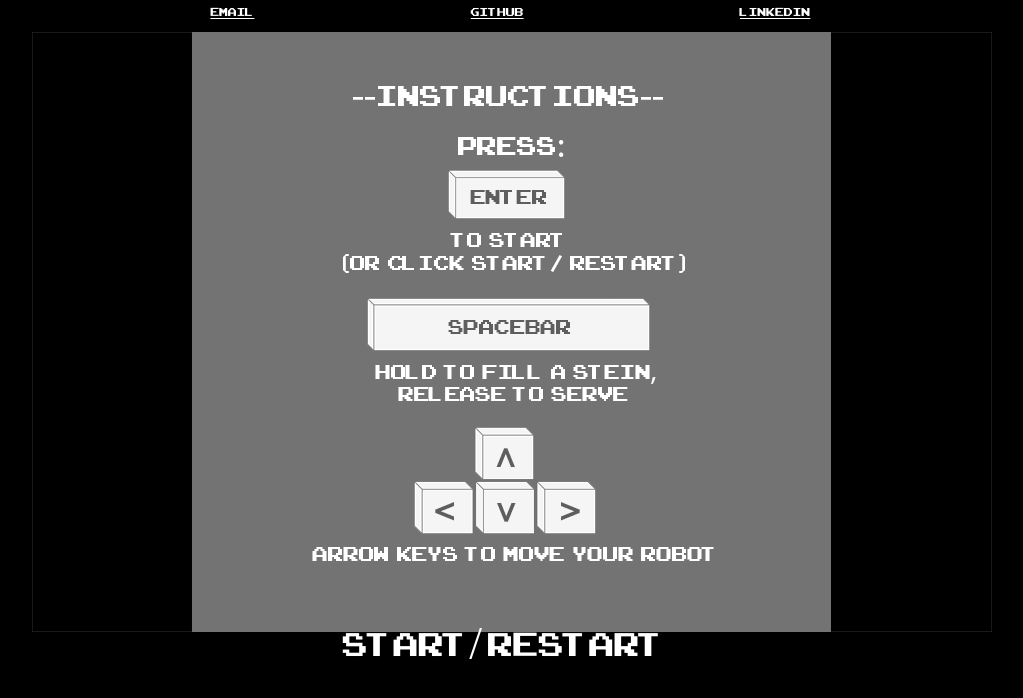
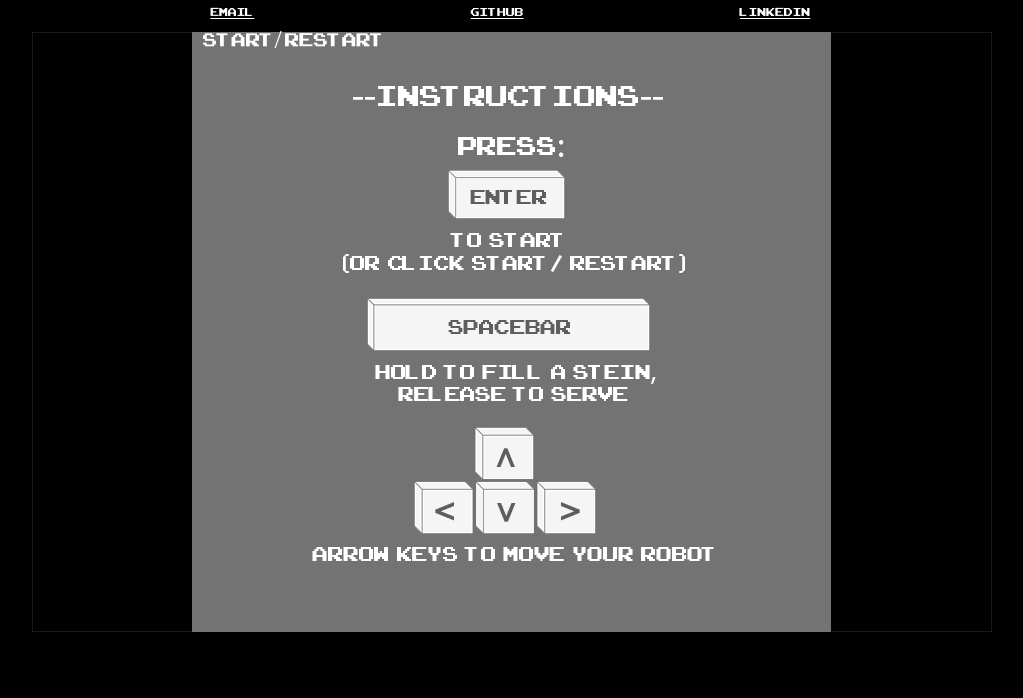
Before and after one commit to justinkizer/justinkizer.github.io, a website built with webpack: page index.html in a window 1280 px wide. Shown: the part 64-762 px from the top of the page, without its empty margins (136-1159 px from the left). Built offline with nearby package versions, Linux system fonts and the light colour scheme.

Commit message:
Change location of Start/Restart button for more screen real estate

```diff
--- a/robo_tapper_style.css
+++ b/robo_tapper_style.css
@@ -37,23 +37,23 @@ h1 {
 }
 
 .button-container {
-  top: 85%;
-  left: 0%;
+  top: 11%;
   position: absolute;
   width: 100%;
-  height: 0px;
   display: flex;
   justify-content: center;
   align-content: center;
 }
 
 button {
+  display: flex;
+  width: 630px;
   height: 50px;
   background-color: transparent;
   border: none;
   outline: none;
   color: white;
-  font-size: 46px;
+  font-size: 26px;
   font-family: 'ARCADECLASSIC';
 }
 
```
